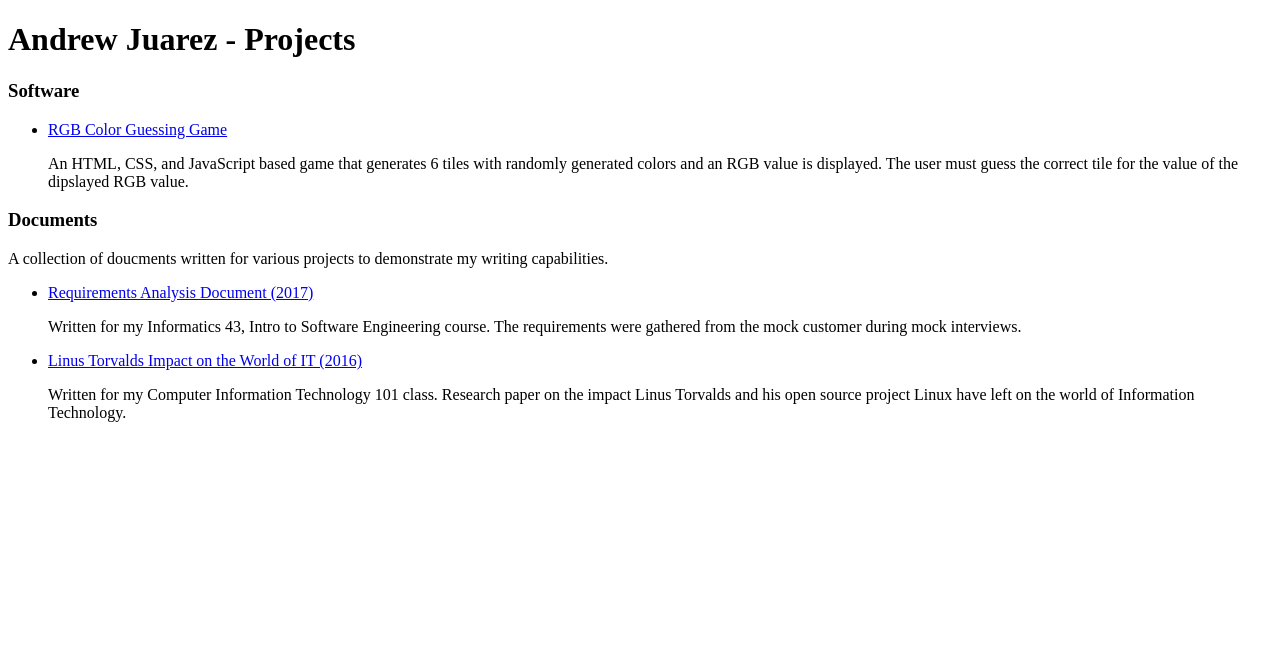
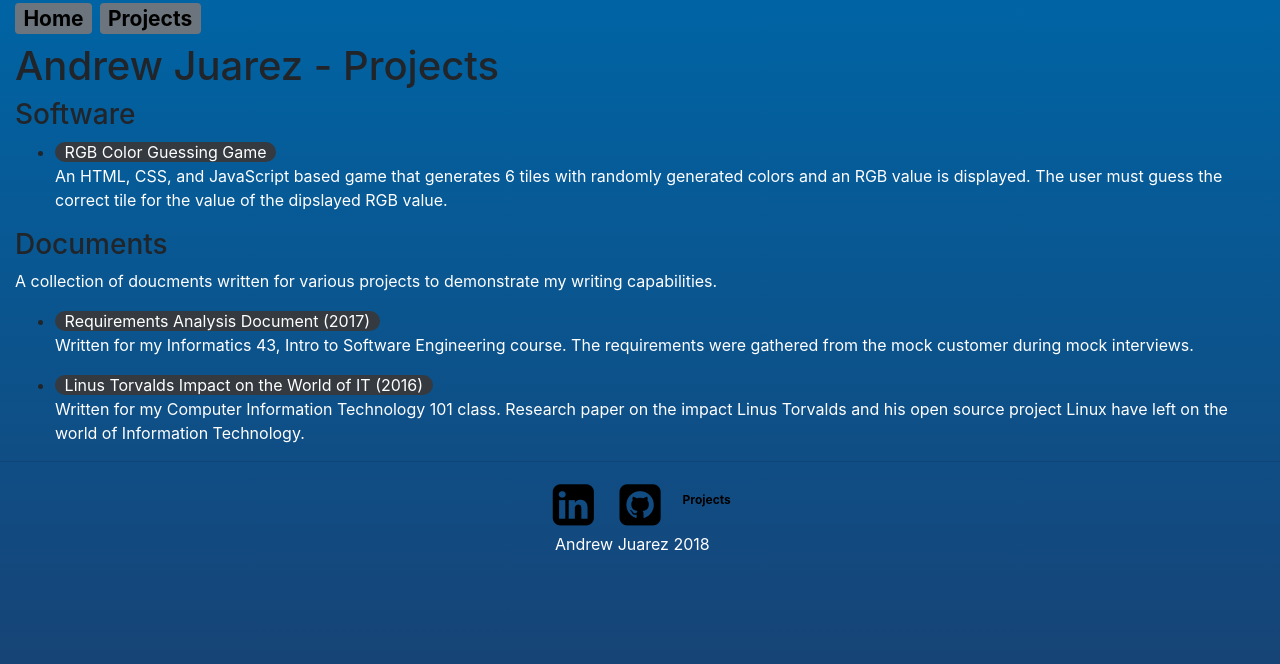
Before and after one commit to andrewjuarez/personalwebsite, a plain HTML site: page projects.html in a window 1280 px wide. Drawn offline with nearby package versions, Linux system fonts and the light colour scheme.

Commit message:
Fixed white bar at bottom of page. Applied styling to projects page.

```diff
--- a/projects.html
+++ b/projects.html
@@ -1,17 +1,31 @@
+
 <!DOCTYPE html>
-<html lang="en">
+<html>
 <head>
-    <meta charset="UTF-8">
+    <meta charset="utf-8" />
+    <meta http-equiv="X-UA-Compatible" content="IE=edge">
+    <title>Andrew Juarez</title>
     <meta name="viewport" content="width=device-width, initial-scale=1.0">
-    <meta http-equiv="X-UA-Compatible" content="ie=edge">
-    <title>Andrew Juarez - Projects</title>
+    <link rel="stylesheet" href="https://stackpath.bootstrapcdn.com/bootstrap/4.1.3/css/bootstrap.min.css" integrity="sha384-MCw98/SFnGE8fJT3GXwEOngsV7Zt27NXFoaoApmYm81iuXoPkFOJwJ8ERdknLPMO" crossorigin="anonymous">
+    <link rel="stylesheet" type="text/css" media="screen" href="stylesheets/main.css" />
+
+    <!--Used for Github and LinkedIn icons-->
+    <link rel="stylesheet" href="https://cdnjs.cloudflare.com/ajax/libs/font-awesome/4.7.0/css/font-awesome.min.css">
 </head>
-<body>
+<body class="bg-grad">
+
+        <div class="container-fluid" style="width: 100%;">
+                <h3><a class="badge badge-secondary" href="index.html">Home</a>
+                    <a class="badge badge-secondary" href="projects.html">Projects</a></h3>
+
+            </div>
+
+    <div class="container-fluid">
         <h1>Andrew Juarez - Projects</h1>
 
         <h3>Software</h3>
         <ul>
-        <li><a href="colorGame.html">RGB Color Guessing Game</a>
+            <li><a class="bagde badge-pill badge-dark" href="colorGame.html">RGB Color Guessing Game</a>
             <p>An HTML, CSS, and JavaScript based game that generates 6 tiles with
                 randomly generated colors and an RGB value is displayed. The user must
                 guess the correct tile for the value of the dipslayed RGB value.
@@ -22,14 +36,14 @@
         <p>A collection of doucments written for various projects to
             demonstrate my writing capabilities. </p>
         <ul>
-        <li><a href="INF43ra.pdf">Requirements Analysis Document (2017)</a>
+            <li><a class="bagde badge-pill badge-dark" href="INF43ra.pdf">Requirements Analysis Document (2017)</a>
             <p>Written for my Informatics 43, Intro to Software Engineering course.
                 The requirements were gathered from the mock customer during mock interviews.
             </p></li>
         </ul>
 
         <ul>
-        <li><a href="CIT101osp.pdf">Linus Torvalds Impact on the World of IT (2016)</a>
+            <li><a class="bagde badge-pill badge-dark" href="CIT101osp.pdf">Linus Torvalds Impact on the World of IT (2016)</a>
                 <p>
                     Written for my Computer Information Technology 101 class. Research paper on
                     the impact Linus Torvalds and his open source project Linux have left on the
@@ -37,5 +51,23 @@
                 </p>
             </li>
         </ul>
+    </div>
+
+    <hr>
+
+        <div class="container mx-auto align-text-bottom" style="width: 200px;">
+            <div class="row">
+
+                <a class="badge col" href="https://linkedin.com/in/andrewjuarezca"><i class="fa fa-linkedin-square" style="font-size:48px"></i></a>
+                <a class="badge col" href="https://github.com/andrewjuarez"><i class="fa fa-github-square" style="font-size:48px"></i></a>
+                <a class="badge col pt-3" href="projects.html">Projects</a>
+            </div>
+            <div class="name">Andrew Juarez 2018</div>
+        </div>
+
+
+    <script src="https://code.jquery.com/jquery-3.3.1.slim.min.js" integrity="sha384-q8i/X+965DzO0rT7abK41JStQIAqVgRVzpbzo5smXKp4YfRvH+8abtTE1Pi6jizo" crossorigin="anonymous"></script>
+<script src="https://cdnjs.cloudflare.com/ajax/libs/popper.js/1.14.3/umd/popper.min.js" integrity="sha384-ZMP7rVo3mIykV+2+9J3UJ46jBk0WLaUAdn689aCwoqbBJiSnjAK/l8WvCWPIPm49" crossorigin="anonymous"></script>
+<script src="https://stackpath.bootstrapcdn.com/bootstrap/4.1.3/js/bootstrap.min.js" integrity="sha384-ChfqqxuZUCnJSK3+MXmPNIyE6ZbWh2IMqE241rYiqJxyMiZ6OW/JmZQ5stwEULTy" crossorigin="anonymous"></script>
 </body>
 </html>
--- a/stylesheets/main.css
+++ b/stylesheets/main.css
@@ -1,11 +1,10 @@
-body, html {
+html {
     height: 100%;
 
 }
 
 .bg-grad {
     background-image: linear-gradient(#0064a4, #1b3d6d);
-    height: 100%;
     background-position: center;
     background-repeat: no-repeat;
     background-size: cover;
```
Also changed, not shown: index.html (+15 -6 lines). Lines whose indentation alone changed are shown as unchanged.
